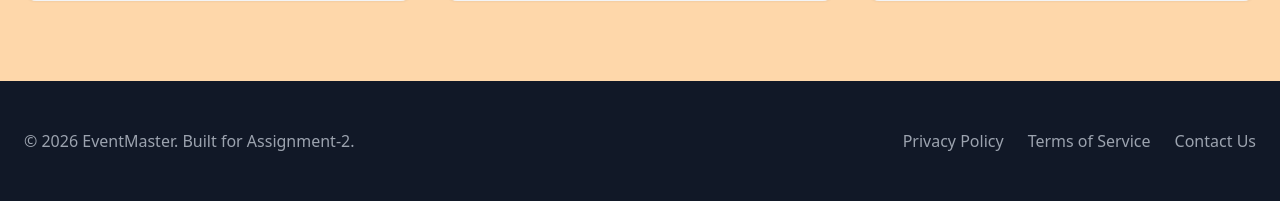
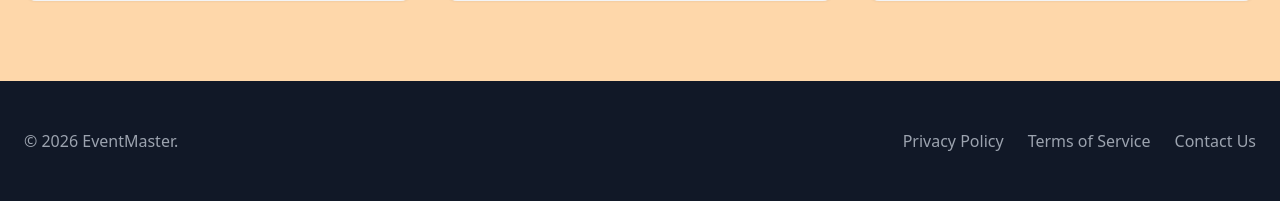
Before and after one commit to naim13107/Event-management, a Django app: template core/templates/home.html in a window 1280 px wide. Shown: the part 893-1094 px from the top of the page. Run offline with Django 5.2, Linux system fonts and the light colour scheme; the template is opened without the code that fills it, so the values that code supplies are empty.

Commit message:
Update base.html

```diff
--- a/core/templates/base.html
+++ b/core/templates/base.html
@@ -59,7 +59,7 @@
 
     <footer class="bg-gray-900 text-gray-400 py-12 px-6">
         <div class="max-w-7xl mx-auto flex flex-col md:flex-row justify-between items-center">
-            <p>&copy; 2026 EventMaster. Built for Assignment-2.</p>
+            <p>&copy; 2026 EventMaster.</p>
             <div class="flex space-x-6 mt-6 md:mt-0">
                 <a href="#" class="hover:text-white transition">Privacy Policy</a>
                 <a href="#" class="hover:text-white transition">Terms of Service</a>
```
